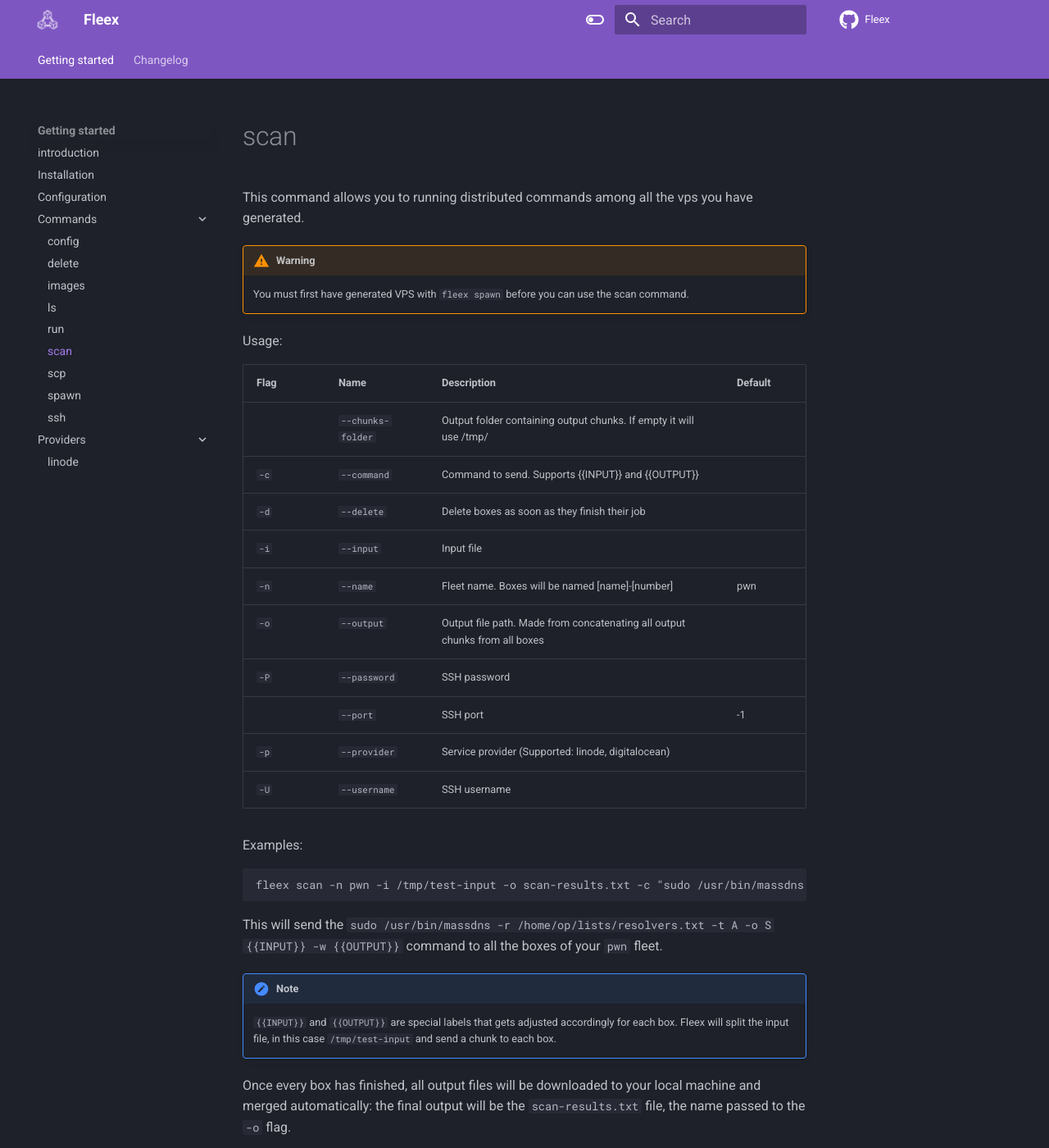
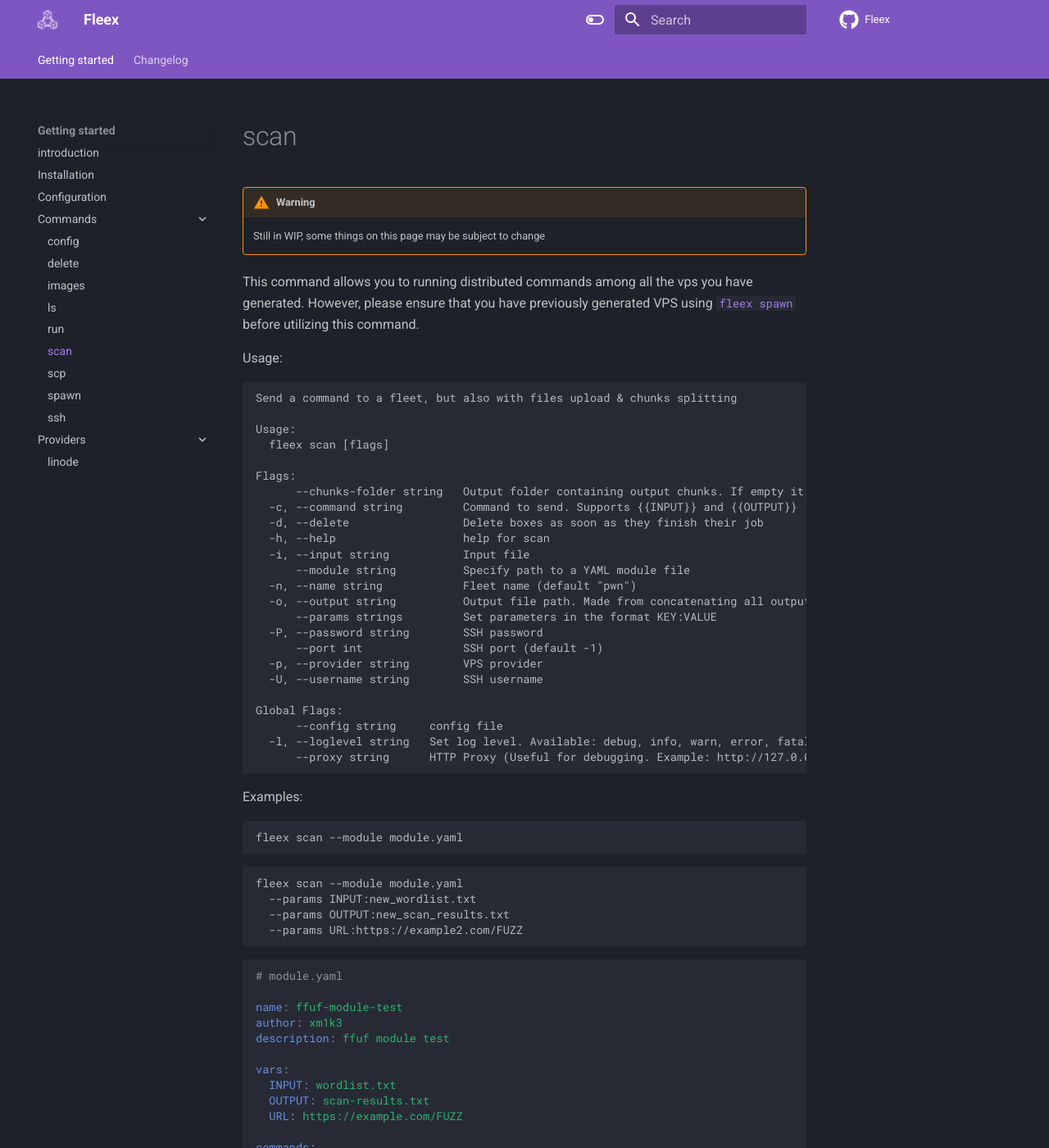
Before and after one commit to FleexSecurity/fleex-docs, an MkDocs documentation site: the page built from docs/commands/scan.md, in a window 1280 px wide and 1400 px high. Shown: the whole window at 82% size. Built offline with MkDocs 1.6.1 and Material for MkDocs 9.7.7, drawn with Linux system fonts in a browser that asks for light colours; comment, search, counter and statistics services are not loaded; some of the changed text lies outside the part shown.

Commit message:
docs: scan command

````diff
--- a/docs/commands/scan.md
+++ b/docs/commands/scan.md
@@ -1,34 +1,75 @@
-This command allows you to running distributed commands among all the vps you have generated.
+!!! warning
+    Still in WIP, some things on this page may be subject to change
 
-!!! warning
-    You must first have generated VPS with `fleex spawn` before you can use the scan command.
+This command allows you to running distributed commands among all the vps you have generated.  However, please ensure that you have previously generated VPS using [`fleex spawn`](spawn.md) before utilizing this command.
+
 
 Usage:
 
-| Flag | Name              | Description                                                                        | Default |
-| ---- | ----------------- | ---------------------------------------------------------------------------------- | ------- |
-|      | `--chunks-folder` | Output folder containing output chunks. If empty it will use /tmp/<unix_timestamp> |         |
-| `-c` | `--command`       | Command to send. Supports {{INPUT}} and {{OUTPUT}}                                 |         |
-| `-d` | `--delete`        | Delete boxes as soon as they finish their job                                      |         |
-| `-i` | `--input`         | Input file                                                                         |         |
-| `-n` | `--name`          | Fleet name. Boxes will be named [name]-[number]                                    | pwn     |
-| `-o` | `--output`        | Output file path. Made from concatenating all output chunks from all boxes         |         |
-| `-P` | `--password`      | SSH password                                                                       |         |
-|      | `--port`          | SSH port                                                                           | -1      |
-| `-p` | `--provider`      | Service provider (Supported: linode, digitalocean)                                 |         |
-| `-U` | `--username`      | SSH username                                                                       |         |
+```
+Send a command to a fleet, but also with files upload & chunks splitting
+
+Usage:
+  fleex scan [flags]
+
+Flags:
+      --chunks-folder string   Output folder containing output chunks. If empty it will use /tmp/<unix_timestamp>
+  -c, --command string         Command to send. Supports {{INPUT}} and {{OUTPUT}}
+  -d, --delete                 Delete boxes as soon as they finish their job
+  -h, --help                   help for scan
+  -i, --input string           Input file
+      --module string          Specify path to a YAML module file
+  -n, --name string            Fleet name (default "pwn")
+  -o, --output string          Output file path. Made from concatenating all output chunks from all boxes
+      --params strings         Set parameters in the format KEY:VALUE
+  -P, --password string        SSH password
+      --port int               SSH port (default -1)
+  -p, --provider string        VPS provider
+  -U, --username string        SSH username
+
+Global Flags:
+      --config string     config file
+  -l, --loglevel string   Set log level. Available: debug, info, warn, error, fatal (default "info")
+      --proxy string      HTTP Proxy (Useful for debugging. Example: http://127.0.0.1:8080)
+```
 
 
 Examples:
 
 ```
-fleex scan -n pwn -i /tmp/test-input -o scan-results.txt -c "sudo /usr/bin/massdns -r /home/op/lists/resolvers.txt -t A -o S {{INPUT}} -w {{OUTPUT}}"
+fleex scan --module module.yaml
 ```
 
-This will send the `sudo /usr/bin/massdns -r /home/op/lists/resolvers.txt -t A -o S {{INPUT}} -w {{OUTPUT}}` command to all the boxes of your `pwn` fleet.
+```
+fleex scan --module module.yaml
+  --params INPUT:new_wordlist.txt
+  --params OUTPUT:new_scan_results.txt
+  --params URL:https://example2.com/FUZZ
+```
+
+```yaml
+
+# module.yaml
+
+name: ffuf-module-test
+author: xm1k3
+description: ffuf module test
+
+vars:
+  INPUT: wordlist.txt
+  OUTPUT: scan-results.txt
+  URL: https://example.com/FUZZ
+
+commands:
+  - /root/go/bin/ffuf -w {vars.INPUT} -u {vars.URL} -o {vars.OUTPUT} -of csv
+```
+
+More info about modules also here: [fleex-modules](https://github.com/FleexSecurity/fleex-modules)
+
+This will send the `/root/go/bin/ffuf -w wordlist.txt -u https://example.com/FUZZ -o scan-results.txt -of csv` command to all the boxes of your `pwn` fleet.
 
 !!! note
-    `{{INPUT}}` and `{{OUTPUT}}` are special labels that gets adjusted accordingly for each box.
+    `INPUT` and `OUTPUT` are special labels that gets adjusted accordingly for each box.
     Fleex will split the input file, in this case `/tmp/test-input` and send a chunk to each box.
 
 Once every box has finished, all output files will be downloaded to your local machine and merged automatically: the final output will be the `scan-results.txt` file, the name passed to the `-o` flag.
````
